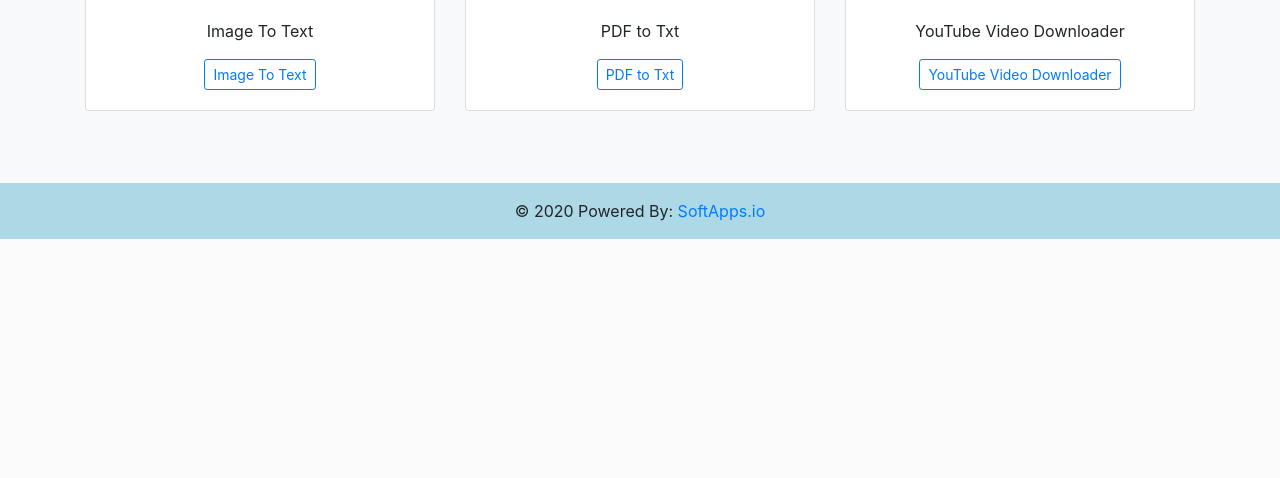
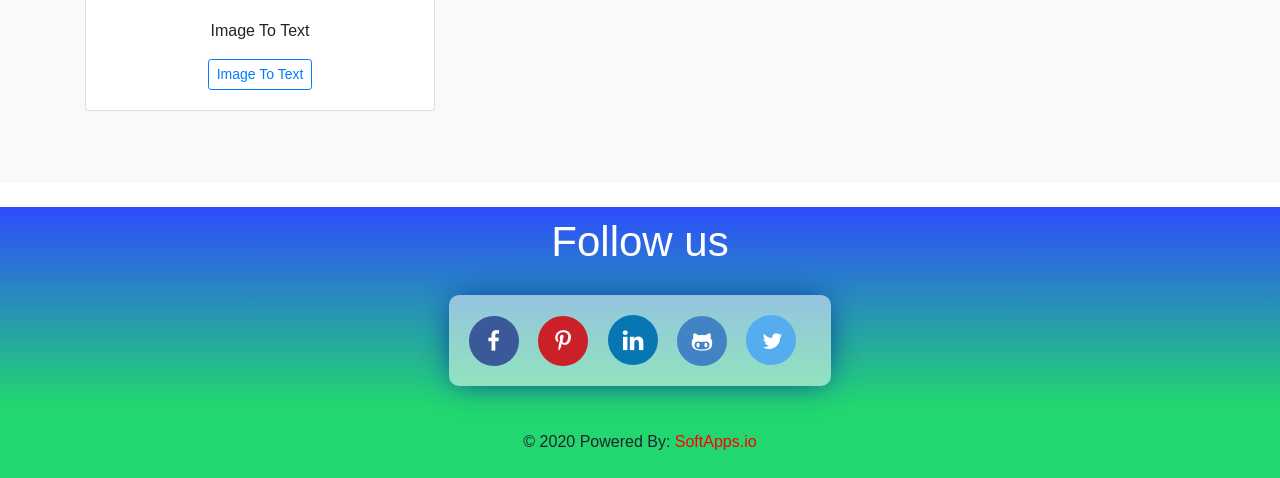
Before and after one commit to zohaibscorpion167/SoftApps-Tools, a Django app: page / in a window 1280 px wide. Shown: the part 1904-2382 px from the top of the page. Before the commit the page ends 2143 px from the top, so only its background shows below. Run offline with Django 3.2, Linux system fonts and the light colour scheme; some libraries are stand-ins or nearby versions.

Commit message:
9-10-2020

```diff
--- a/home/urls.py
+++ b/home/urls.py
@@ -23,9 +23,6 @@ urlpatterns = [
     path("services", views.services, name='services'),
     path("contact", views.contact, name='contact'),
     path("urlshort", views.urlShort, name='urlshort'),
-    path('yt_download', views.ytb_down, name='yt_download'),
-    path('download/', views.yt_download),
-    path('download_complete/<res>', views.download_complete, name='download_complete'),
     path('speed_test', views.speed_test, name='speed_test'),
     path('speed_test_result', views.speed_test, name='speed_test_result'),
     path('ipcheck', views.ipcheck, name='ipcheck'),
--- a/home/views.py
+++ b/home/views.py
@@ -5,7 +5,6 @@ from home.models import ImageUpload
 from django.contrib import messages
 from qrcode import *
 import pyshorteners
-from pytube import YouTube
 import os
 import speedtest
 import math
@@ -67,40 +66,6 @@ def contact(request):
         messages.success(request, 'Form has been Submitted')
     return render(request, 'contact.html')
 
-url_yt = ''
-
-def ytb_down(request):
-    return render(request, 'ytb_main.html')
-
-def yt_download(request):
-    global url_yt
-    url_yt = request.GET.get('url_yt')
-    #created object for know which video download ..
-    try:
-        obj = YouTube(url_yt)
-        resolutions = []
-        strm_all = obj.streams.filter(progressive=True, file_extension='mp4')
-        for i in strm_all:
-            resolutions.append(i.resolution)
-            resolutions = list(dict.fromkeys(resolutions))
-            embed_link = url_yt.replace("watch?v=", "embed/")
-            return render(request, 'yt_download.html', {'rsl': resolutions, 'embd': embed_link, 'url_yt': url_yt})
-    except:
-        return render(request, 'contact.html')
-
-
-
-def download_complete(request, res):
-    global url_yt
-    homedir = os.path.expanduser("~")
-    dirs = homedir + '/Downloads'
-    # print(f'DIRECT :', f'{dirs}/Downloads')
-    if request.method == "POST":
-        yt = YouTube(url_yt)
-        yt.streams.get_by_resolution(res).download(homedir + '/Downloads')
-        return render(request, 'download_complete.html')
-    else:
-        return render(request, 'index.html')
 
 def speed_test(request):
     if request.method == "POST":
--- a/static/style.css
+++ b/static/style.css
@@ -97,3 +97,158 @@ padding:10px;
 max-width:380px;
 
  }
+
+
+@import url('https://fonts.googleapis.com/css?family=Montserrat&display=swap');
+html,body{
+  margin:0;
+  height:100%;
+  font-family: 'Montserrat', sans-serif;
+}
+.container-social{
+  padding-top:10px;
+  min-height:100%;
+  text-align:center;
+  background: linear-gradient(0deg, rgb(34, 214, 112) 0%, rgba(45,77,253,1) 100%);
+
+}
+
+.headline{
+  text-align:center;
+
+}
+.headline  h1{
+    font-size:35px;
+    font-family: 'Montserrat', sans-serif;
+    color:#fff;
+  }
+
+.social-buttons{
+  display:inline-block;
+  background: rgba(256,256,256,0.5);
+  padding:20px;
+  padding-bottom: 5px;
+  border-radius:10px;
+  text-align:center;
+  margin:20px 10px;
+  box-shadow: 0px 0px 32px -7px #00199f;
+}
+
+/* Helper class to divide the icons */
+.social-margin {
+  margin-right: 15px;
+}
+
+a,
+a:hover,
+a:focus,
+a:active {
+  text-decoration: none;
+}
+
+.social-icon {
+  margin-bottom: 15px;
+   box-sizing: border-box;
+  -moz-border-radius: 138px;
+  -webkit-border-radius: 138px;
+  border-radius: 138px;
+  border: 5px solid;
+  text-align: center;
+  width: 50px;
+  height: 50px;
+  display: inline-block;
+  line-height: 1px;
+  padding-top: 11px;
+  transition: all 0.5s;
+}
+.social-icon:hover {
+    transform: rotate(360deg)scale(1.3);
+  }
+  /* Facebook Button Styling */
+ .facebook {
+    font-size: 22px;
+    padding-top: 9px;
+    border-color: #3b5998;
+    background-color: #3b5998;
+    color: #ffffff;
+
+  }
+  .facebook:hover {
+    background-color: #ffffff;
+    color: #3b5998;
+  }
+  /* Twitter Button Styling */
+.twitter {
+    font-size: 22px;
+    padding-top: 10px;
+    padding-left: 2px;
+    border-color: #55acee;
+    background-color: #55acee;
+    color: #ffffff;
+
+  }
+  .twitter:hover {
+    background-color: #ffffff;
+    color: #55acee;
+  }
+  /* Google+ Button Styling */
+  .google-plus {
+    font-size: 22px;
+    padding-top: 9px;
+    padding-left: 2px;
+    background-color: #dd4b39;
+    color: #ffffff;
+    border-color: #dd4b39;
+
+  }
+  .google-plus :hover {
+    background-color: #ffffff;
+    color: #dd4b39;
+  }
+  /* Linkedin Button Styling */
+  .linkedin {
+    font-size: 24px;
+    padding-top: 8px;
+    padding-left: 1px;
+    background-color: #0976b4;
+    color: #ffffff;
+    border-color: #0976b4;
+
+  }
+  .linkedin :hover {
+    background-color: #ffffff;
+    color: #0976b4;
+  }
+  /* Pinterest Button Styling */
+.pinterest {
+    font-size: 22px;
+    padding-top: 9px;
+    background-color:  #cb2027;
+    color: #ffffff;
+    border-color:  #cb2027;
+
+  }
+  .pinterest:hover {
+    background-color: #ffffff;
+    color:  #cb2027;
+  }
+
+  /* Github Button Styling */
+ .github {
+    font-size: 22px;
+    padding-top: 9px;
+    background-color: #4183c4;
+    color: #ffffff;
+    border-color: #4183c4;
+
+  }
+  .github:hover {
+    background-color: #ffffff;
+    color: #4183c4;
+  }
+
+  .followus
+{
+  color: white;
+  font-size: 42px;
+}
--- a/templates/base.html
+++ b/templates/base.html
@@ -7,6 +7,8 @@
 
     <!-- Bootstrap CSS -->
     <link rel="stylesheet" href="https://stackpath.bootstrapcdn.com/bootstrap/4.5.2/css/bootstrap.min.css" integrity="sha384-JcKb8q3iqJ61gNV9KGb8thSsNjpSL0n8PARn9HuZOnIxN0hoP+VmmDGMN5t9UJ0Z" crossorigin="anonymous">
+     <link rel="stylesheet" href="style.css">
+    <link rel="stylesheet" href="https://stackpath.bootstrapcdn.com/font-awesome/4.7.0/css/font-awesome.min.css">
     {% load static %}
     <link rel="stylesheet" href="{% static 'style.css' %}">
     <link rel="shortcut icon" type="image/png" href="{% static 'Logo.png' %}"/>
@@ -33,9 +35,6 @@
         <a class="nav-link {% if request.path == '/urlshort' %}active{% endif %}" href="/urlshort">URL Shortener</a>
       </li>
       <li class="nav-item">
-        <a class="nav-link {% if request.path == '/yt_download' %}active{% endif %}" href="/yt_download">YouTube Downloader</a>
-      </li>
-      <li class="nav-item">
         <a class="nav-link {% if request.path == '/speed_test' %}active{% endif %}" href="/speed_test">Internet Speed Test</a>
       </li>
       <li class="nav-item">
@@ -60,13 +59,48 @@
 
 
 {% block body %}{% endblock body %}
+<!-- Footer -->
+<footer class="page-footer font-small stylish-color-dark pt-4" >
 
-<!-- Footer -->
-<footer class="page-footer font-small blue" style="background-color:lightblue;">
+<div class="container-social">
+<h3 class="followus">Follow us </h3>
+        <div class="social-buttons">
+        <!-- facebook  Button -->
+                <a href="http://www.facebook.com" target="blank" class="social-margin">
+                  <div class="social-icon facebook">
+                    <i class="fa fa-facebook" aria-hidden="true"></i>
+                  </div>
+                </a>
+                <!-- pinterest Button -->
+                <a href="https://pinterest.com/" target="blank"  class="social-margin">
+                  <div class="social-icon pinterest">
+                    <i class="fa fa-pinterest-p" aria-hidden="true"></i>
+                  </div>
+                </a>
+                <!-- LinkedIn Button -->
+                <a href="http://linkedin.com/" class="social-margin" target="blank">
+                  <div class="social-icon linkedin">
+                    <i class="fa fa-linkedin" aria-hidden="true"></i>
+                  </div>
+                </a>
+              <!-- Github Button -->
+                <a href="https://github.com/"  target="blank"  class="social-margin">
+                  <div class="social-icon github">
+                    <i class="fa fa-github-alt" aria-hidden="true"></i>
+                  </div>
+                </a>
+          <!-- TwitterButton -->
+                <a href="http://twitter.com/" target="blank" class="social-margin">
+                  <div class="social-icon twitter">
+                    <i class="fa fa-twitter" aria-hidden="true"></i>
+                  </div>
+                </a>
+        </div>
+        </div>
 
   <!-- Copyright -->
-  <div class="footer-copyright text-center py-3">© 2020 Powered By:
-    <a href="https://softapps.io/"> SoftApps.io</a>
+  <div class="footer-copyright text-center py-4" style="background-color:#22D670;" >© 2020 Powered By:
+    <a href="https://softapps.io/" style="color:red;"> SoftApps.io</a>
   </div>
   <!-- Copyright -->
 
@@ -78,3 +112,11 @@
     <script src="https://cdn.jsdelivr.net/npm/popper.js@1.16.1/dist/umd/popper.min.js" integrity="sha384-9/reFTGAW83EW2RDu2S0VKaIzap3H66lZH81PoYlFhbGU+6BZp6G7niu735Sk7lN" crossorigin="anonymous"></script>
     <script src="https://stackpath.bootstrapcdn.com/bootstrap/4.5.2/js/bootstrap.min.js" integrity="sha384-B4gt1jrGC7Jh4AgTPSdUtOBvfO8shuf57BaghqFfPlYxofvL8/KUEfYiJOMMV+rV" crossorigin="anonymous"></script>
 </html>
+
+<!-- CopyRight
+
+@@@@@@@@@@@------------ Design & Developed by Muhammad Zohaib ------------@@@@@@@@@@@
+@@@@@@@@@@@------------------- fb.com/zohaib.scorpio ---------------------@@@@@@@@@@@
+@@@@@@@@@@@------------------- Powered By SoftApps.io --------------------@@@@@@@@@@@
+
+-->
--- a/templates/index.html
+++ b/templates/index.html
@@ -87,12 +87,13 @@
             </div>
             <div class="col-md-4">
               <div class="card mb-4 box-shadow">
-                <img class="card-img-top" src="{% static 'yt.png' %}" alt="Card image cap" width="200px" height="200px">
+                <img class="card-img-top" src="{% static 'pdftotxt.jpg' %}" alt="Card image cap" width="200px" height="200px">
                 <div class="card-body">
-                  <p class="card-text text-center">YouTube Video Downloader</p>
+                  <p class="card-text text-center">PDF to Txt</p>
                   <div class="d-flex justify-content-between align-items-center">
                     <div class="col text-center">
-                      <a href="/yt_download" class="btn btn-sm btn-outline-primary text-center" >YouTube Video Downloader</a>
+                      <a href="/qrcode" class="btn btn-sm btn-outline-primary text-center" >PDF to Txt</a>
+
                     </div>
 
                   </div>
@@ -176,7 +177,7 @@
                 </div>
               </div>
             </div>
-            <div class="col-md-4">
+            {% comment %} <div class="col-md-4">
               <div class="card mb-4 box-shadow">
                 <img class="card-img-top" src="{% static 'pdftotxt.jpg' %}" alt="Card image cap" width="200px" height="200px">
                 <div class="card-body">
@@ -190,8 +191,9 @@
                   </div>
                 </div>
               </div>
-            </div>
-            <div class="col-md-4">
+            </div> {% endcomment %}
+
+            {% comment %} <div class="col-md-4">
               <div class="card mb-4 box-shadow">
                 <img class="card-img-top" src="{% static 'yt.png' %}" alt="Card image cap" width="200px" height="200px">
                 <div class="card-body">
@@ -204,7 +206,7 @@
                   </div>
                 </div>
               </div>
-            </div>
+            </div> {% endcomment %}
           </div>
         </div>
       </div>
```
Also changed, not shown: templates/download_complete.html (deleted, +0 -17 lines), templates/yt_download.html (deleted, +0 -97 lines), templates/ytb_main.html (deleted, +0 -32 lines), static/qrcode.png (added).
